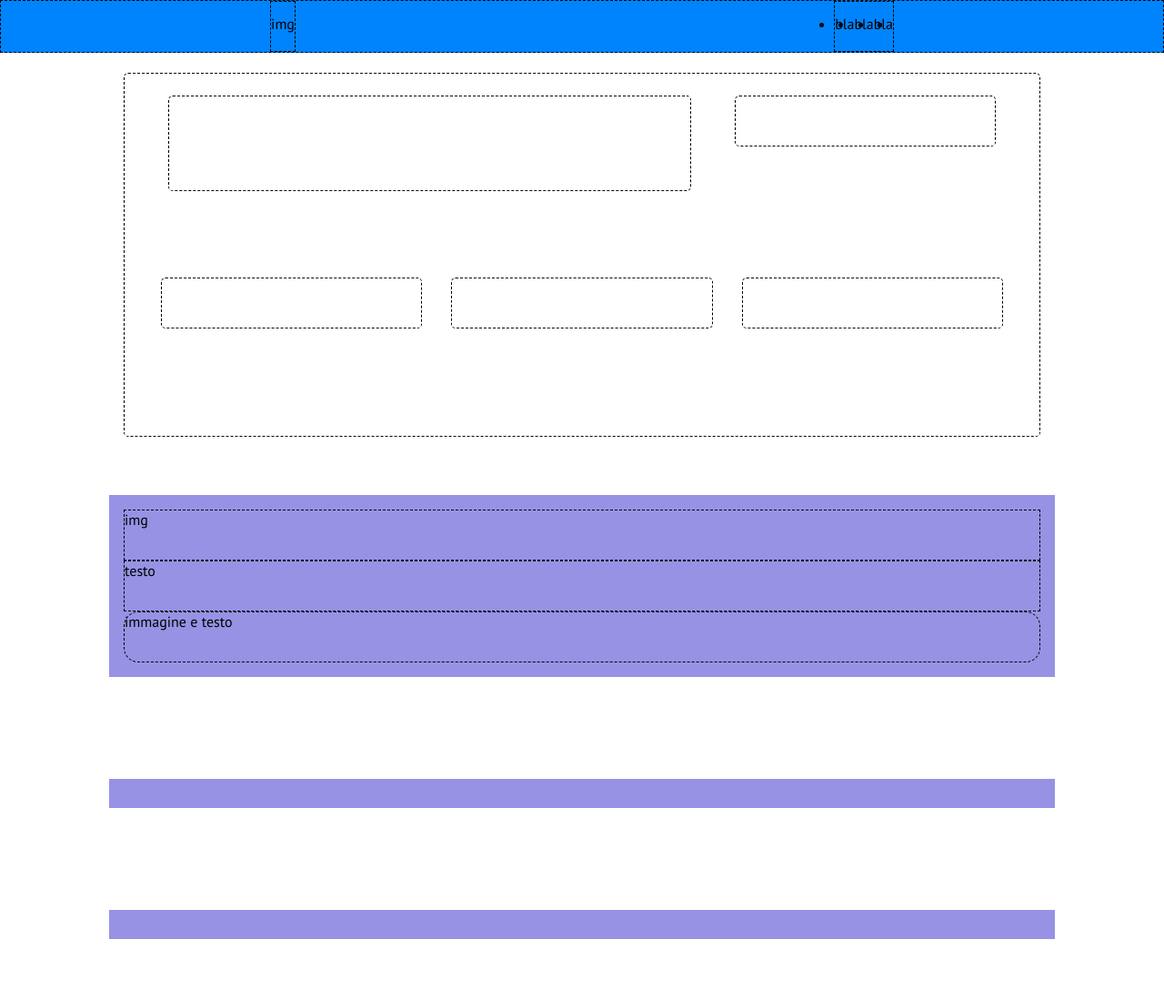
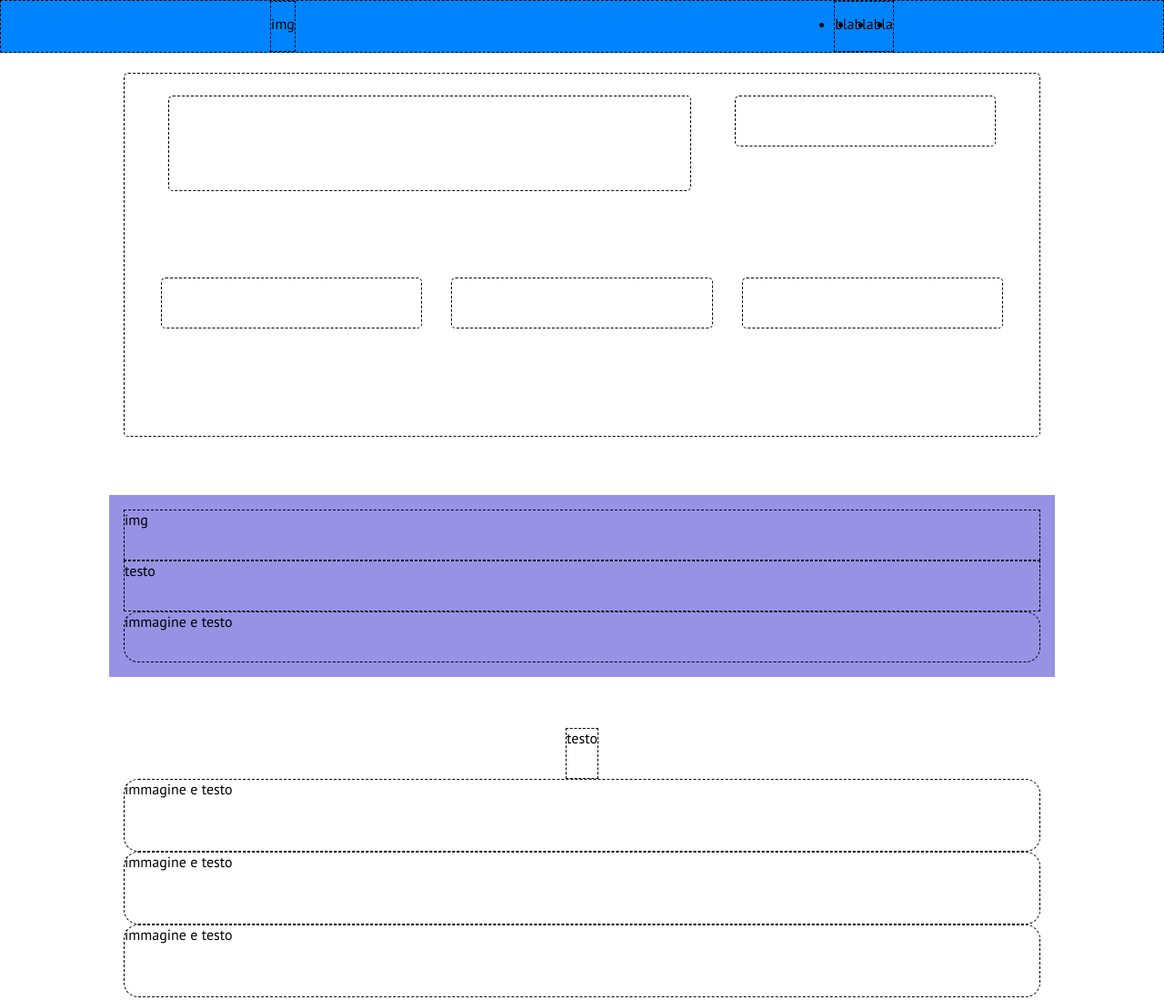
Before and after one commit to simonebonifazi/htmlcss-responsive-layout, a plain HTML site: page index.html in a window 1280 px wide. Shown: the top 1099 px of the page at 91% size. Before the commit the page ends 1072 px from the top, so only its background shows below. Drawn offline with Linux system fonts and the light colour scheme.

Commit message:
added-testimonials-section

```diff
--- a/css/responsive.css
+++ b/css/responsive.css
@@ -13,6 +13,10 @@
 
     .advantages .col {
         width: 30%;
+    }
+
+    .testimonials>.card {
+        max-height: 5rem;
     }
 }
 
@@ -35,4 +39,6 @@
     .strategic {
         flex-wrap: wrap;
     }
+
+
 }
--- a/css/style.css
+++ b/css/style.css
@@ -91,6 +91,28 @@ header>div {
 
 /* section strategic */
 
+.strategic {
+    flex-direction: column;
+
+}
+
+.strategic>div {
+    width: 100%;
+}
+
 .strategic .card {
     border-radius: 1rem;
 }
+
+/* section testimonial */
+
+.testimonials {
+    flex-direction: column;
+    align-content: center;
+}
+
+.testimonials .card {
+    border-radius: 1rem;
+    width: 100%;
+    height: 12rem;
+}
--- a/index.html
+++ b/index.html
@@ -44,13 +44,18 @@
                 <div class="col"></div>
             </div>
         </section>
-        <section class="strategic container">
+        <section class="strategic d-flex container">
             <div> img
             </div>
             <div> testo</div>
             <div class="card"> immagine e testo </div>
         </section>
-        <section class="container"></section>
+        <section class=" testimonials d-flex container">
+            <div> testo </div>
+            <div class="card"> immagine e testo</div>
+            <div class="card"> immagine e testo</div>
+            <div class="card"> immagine e testo</div>
+        </section>
         <section class="benefits container"></section>
         <section class="container"></section>
         <section class="get-started container"></section>
```
